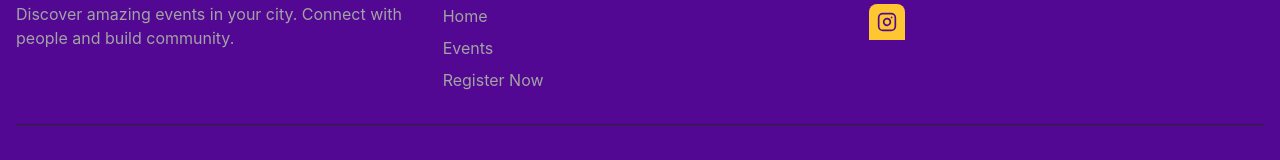
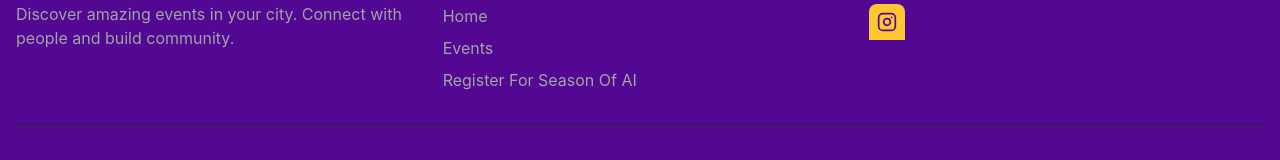
Before and after one commit to Areesh-dev/JUNO_Website, a React (Vite) app in the folder Fronted/: page /registration in a window 1280 px wide. Shown: the part 1107-1267 px from the top of the page. Built offline with nearby package versions, Linux system fonts and the light colour scheme; no server answers.

Commit message:
Update footer registration link text

```diff
--- a/Fronted/src/components/Footer.jsx
+++ b/Fronted/src/components/Footer.jsx
@@ -7,7 +7,7 @@ const Footer = () => {
   const navLinks = [
     { name: 'Home', path: '/' },
     { name: 'Events', path: '/events' },
-    { name: 'Register Now', path: '/registration' },
+    { name: 'Register For Season Of AI', path: '/registration' },
   ]
 
   const socialLinks = [
```
